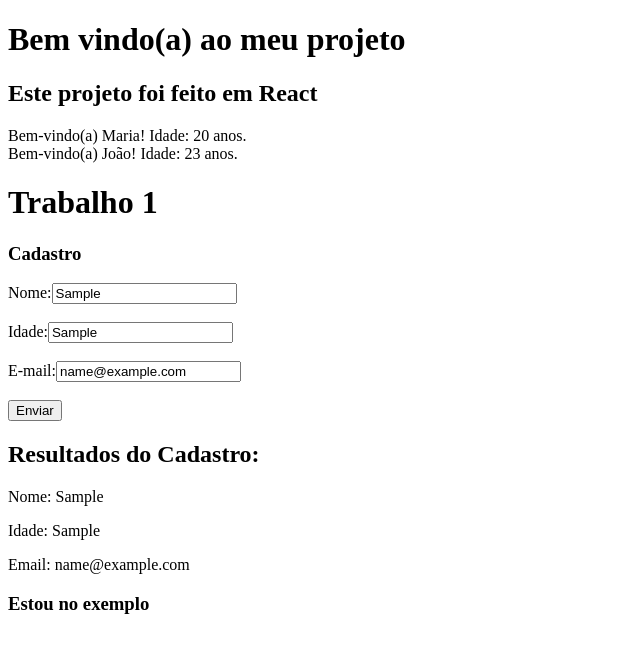
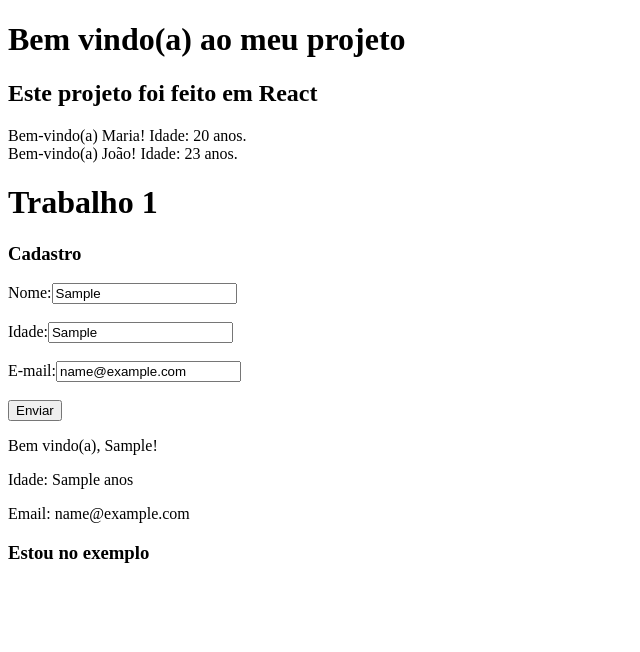
Before and after one commit to izabelatrc/Fatec_Desenv-Web-III_Primeiro-Site-React, a React (Create React App) app: page / in a window 1280 px wide. Both pictures are taken after typing "Sample", "Sample", "name@example.com" into the empty fields and a click on the input "Enviar". Shown: the top 652 px of the page, without its empty margins (0-640 px from the left). Built offline with nearby package versions, Linux system fonts and the light colour scheme.

Commit message:
exercício cadastro pronto

```diff
--- a/src/Components/Cadastro.js
+++ b/src/Components/Cadastro.js
@@ -65,9 +65,8 @@ class Cadastro extends React.Component {
 
         {this.state.resultado && (
           <div>
-            <h2>Resultados do Cadastro:</h2>
-            <p>Nome: {this.state.resultado.nome}</p>
-            <p>Idade: {this.state.resultado.idade}</p>
+            <p>Bem vindo(a), {this.state.resultado.nome}!</p>
+            <p>Idade: {this.state.resultado.idade} anos</p>
             <p>Email: {this.state.resultado.email}</p>
           </div>
         )}
```
